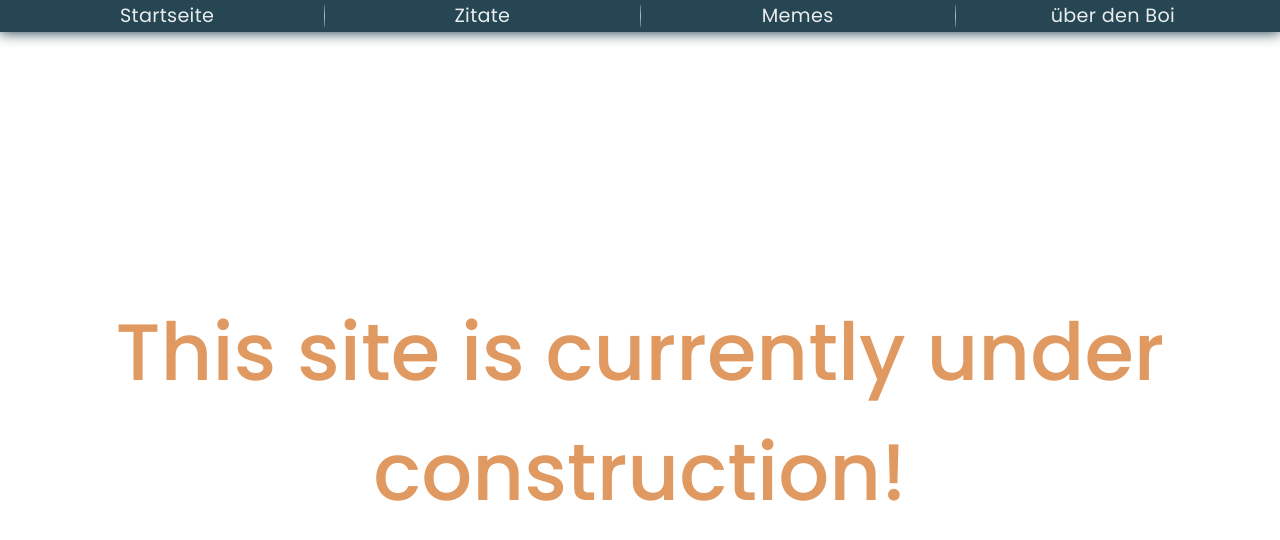
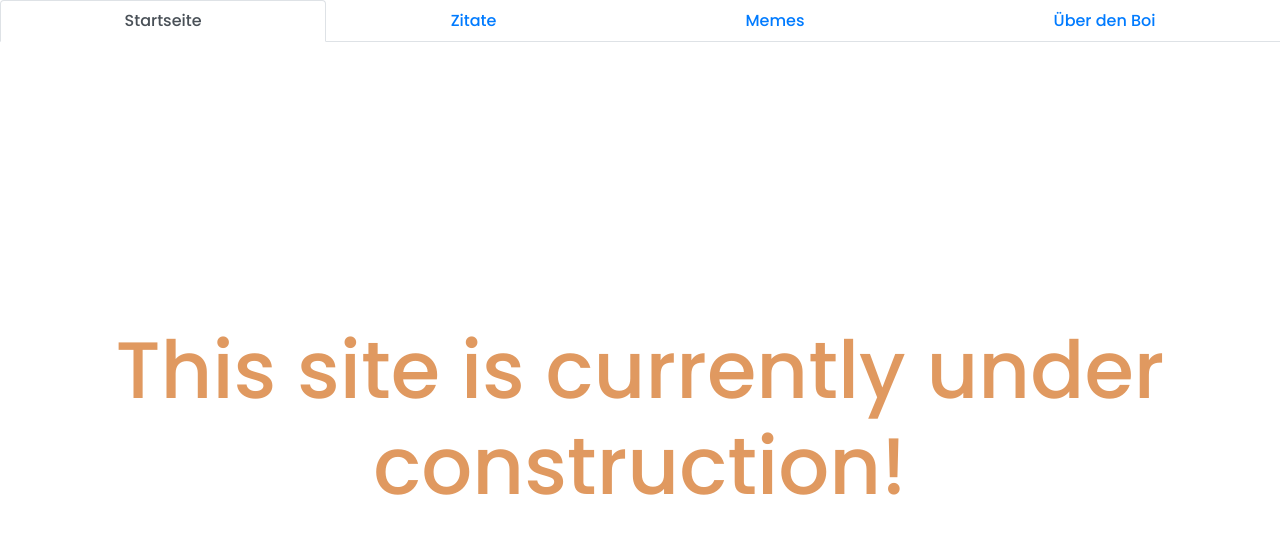
Before and after one commit to ottx96/ott-fan-club, a React (Create React App) app: page / in a window 1280 px wide. Shown: the top 540 px of the page. Built offline with nearby package versions, Linux system fonts and the light colour scheme.

Commit message:
adjusted Navbar

```diff
--- a/package.json
+++ b/package.json
@@ -6,9 +6,11 @@
     "@testing-library/jest-dom": "^5.11.9",
     "@testing-library/react": "^11.2.3",
     "@testing-library/user-event": "^12.6.2",
+    "bootstrap": "^4.6.0",
     "build": "^0.1.4",
     "netlify": "github:netlify/js-client",
     "react": "^17.0.1",
+    "react-bootstrap": "^1.6.0",
     "react-dom": "^17.0.1",
     "react-images-upload": "^1.2.8",
     "react-router-dom": "^5.2.0",
--- a/public/index.html
+++ b/public/index.html
@@ -9,6 +9,14 @@
     <meta name="viewport" content="width=device-width, initial-scale=1" />
     <meta name="theme-color" content="#000000" />
     <meta name="description" content="Web site created using create-react-app" />
+
+    <!-- React Bootstrap -->
+    <link
+    rel="stylesheet"
+    href="https://cdn.jsdelivr.net/npm/bootstrap@4.6.0/dist/css/bootstrap.min.css"
+    integrity="sha384-B0vP5xmATw1+K9KRQjQERJvTumQW0nPEzvF6L/Z6nronJ3oUOFUFpCjEUQouq2+l"
+    crossorigin="anonymous"
+  />
 
     <!--
       manifest.json provides metadata used when your web app is installed on a
--- a/src/App.js
+++ b/src/App.js
@@ -15,24 +15,27 @@ import {
 function App() {
   return (
     <Router>
-      <Navbar />
-
       <Switch>
-      <Route exact={true} path="/quotes">
+        <Route exact={true} path="/quotes">
+          <Navbar active="/quotes" />
           <Quotes />
         </Route>
         <Route exact={true} path="/memes">
+          <Navbar active="/memes" />
           <Memes />
         </Route>
         <Route path="/submit/quote">
+          <Navbar active="/quotes" />
           <QuoteSubmissionForm />
         </Route>
         <Route path="/submit/meme">
+          <Navbar active="/memes" />
           <MemeSubmissionForm />
         </Route>
-
-        {/* default: Welcome */}
-        <Welcome />
+        <Route exact={false} path="/">
+          <Navbar />
+          <Welcome />
+        </Route>
       </Switch>
     </Router>
 
--- a/src/components/navigation/Navbar.js
+++ b/src/components/navigation/Navbar.js
@@ -1,19 +1,34 @@
 import React from 'react'
 import { Link, useHistory } from 'react-router-dom'
+import Nav from 'react-bootstrap/Nav'
 import styles from './Navbar.module.css'
 
-export default function Navbar() {
+export default function Navbar({ active }) {
     return (
-        <nav className={styles.nav}>
-            <ul>
-                <li><Link to="/">Startseite</Link></li>
-                <div className={styles.separator}><p /></div>
-                <li><Link to="/quotes">Zitate</Link></li>
-                <div className={styles.separator}><p /></div>
-                <li><Link to="/memes">Memes</Link></li>
-                <div className={styles.separator}><p /></div>
-                <li><Link to="/about">über den Boi</Link></li>
-            </ul>
-        </nav>
+        <Nav fill variant="tabs" defaultActiveKey="/" activeKey={active}>
+            <Nav.Item>
+                <Nav.Link href="/">Startseite</Nav.Link>
+            </Nav.Item>
+            <Nav.Item>
+                <Nav.Link href="/quotes">Zitate</Nav.Link>
+            </Nav.Item>
+            <Nav.Item>
+                <Nav.Link href="/memes">Memes</Nav.Link>
+            </Nav.Item>
+            <Nav.Item>
+                <Nav.Link href="/about">Über den Boi</Nav.Link>
+            </Nav.Item>
+        </Nav>
+        // <nav className={styles.nav}>
+        //     <ul>
+        //         <li><Link to="/">Startseite</Link></li>
+        //         <div className={styles.separator}><p /></div>
+        //         <li><Link to="/quotes">Zitate</Link></li>
+        //         <div className={styles.separator}><p /></div>
+        //         <li><Link to="/memes">Memes</Link></li>
+        //         <div className={styles.separator}><p /></div>
+        //         <li><Link to="/about">über den Boi</Link></li>
+        //     </ul>
+        // </nav>
     )
 }
--- a/src/components/navigation/Navbar.module.css
+++ b/src/components/navigation/Navbar.module.css
@@ -1,5 +1,6 @@
 .nav {
-    background-color: var(--charcoal);
+    /* background-color: var(--charcoal); */
+    background-color: rgba(43,43,43,1);
     display: flex;
     align-items: center;
     justify-content: space-between;
--- a/src/components/quotes/Quotes.module.css
+++ b/src/components/quotes/Quotes.module.css
@@ -1,6 +1,6 @@
 .quotes {
     min-height: 95vh;
-    background: linear-gradient(16deg, rgba(231, 111, 81, .12) 0%, rgba(233, 196, 106, .12) 35%, rgba(244, 162, 97, .12) 100%);
+    /* background: linear-gradient(16deg, rgba(231, 111, 81, .12) 0%, rgba(233, 196, 106, .12) 35%, rgba(244, 162, 97, .12) 100%); */
     display: grid;
     justify-items: auto;
     padding-top: .5vh;
--- a/src/components/submissions/quote/QuoteSubmissionForm.module.css
+++ b/src/components/submissions/quote/QuoteSubmissionForm.module.css
@@ -23,6 +23,10 @@
 .form p {
     margin-top: 1.5vh;
     font-size: 1.25rem;
+}
+
+.form p label {
+    width: 100%;
 }
 
 .form button {
--- a/src/components/welcome/Welcome.js
+++ b/src/components/welcome/Welcome.js
@@ -1,4 +1,5 @@
 import React from 'react'
+import Navbar from '../navigation/Navbar'
 import styles from './Welcome.module.css'
 
 export default function Welcome() {
```
Also changed, not shown: 1 other file (tests, documents, lock files or other folders).
